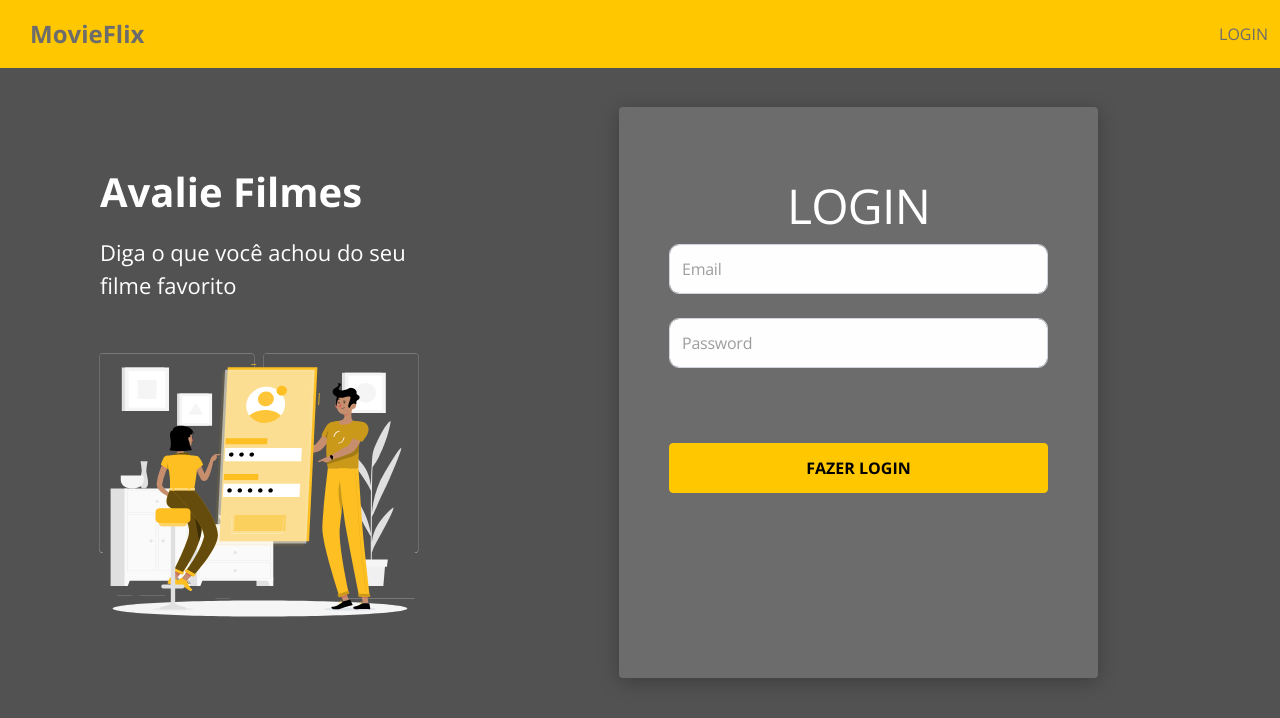
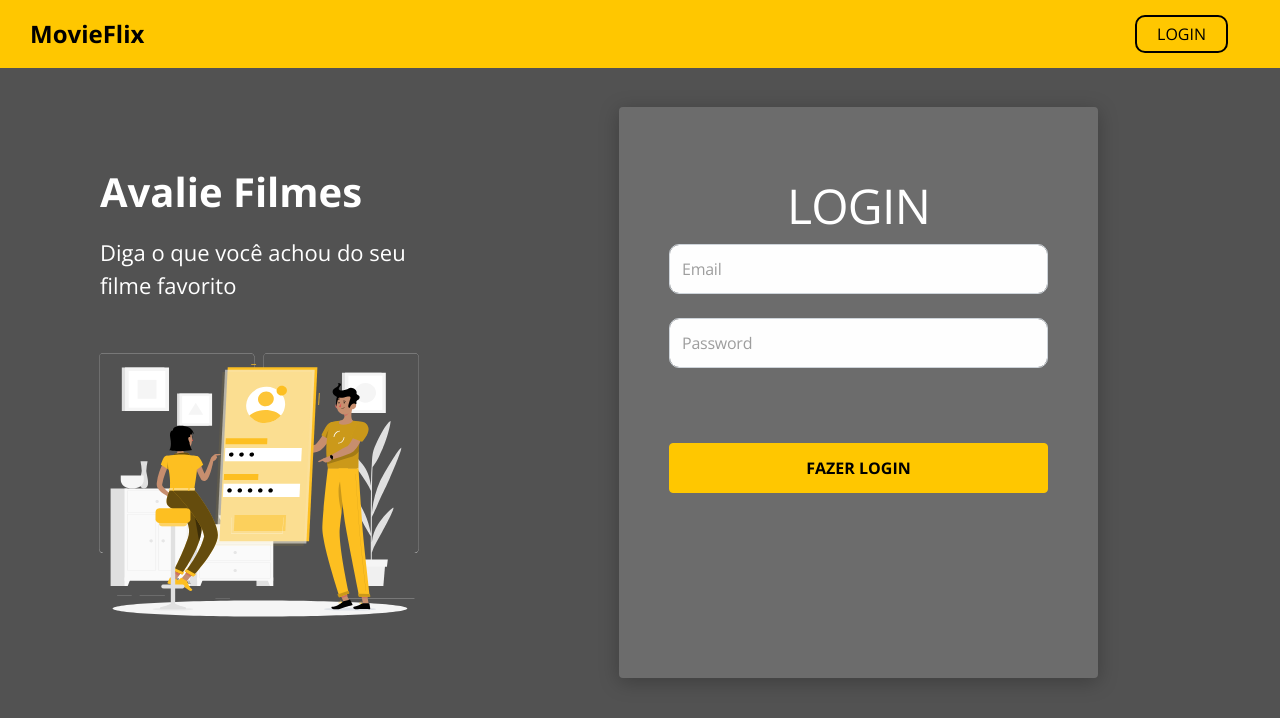
Before and after one commit to tiagogomes187/movieflix, a React (Create React App) app in the folder frontweb/: page / in a window 1280 px wide. Shown: the top 718 px of the page. Built offline with nearby package versions, Linux system fonts and the light colour scheme; no server answers.

Commit message:
Login/logout styling

```diff
--- a/frontweb/src/components/Navbar/index.tsx
+++ b/frontweb/src/components/Navbar/index.tsx
@@ -52,10 +52,10 @@
             <h4>MovieFlix</h4>
           </NavLink>
 
-          <div>
+          <div className="nav-login-logout">
             {authData.authenticated ? (
               <>
-                <span>{authData.tokenData?.user_name}</span>
+                <span className="nav-username">{authData.tokenData?.user_name}</span>
                 <a href="#logout" onClick={handleLogoutClick}>
                   SAIR
                 </a>
--- a/frontweb/src/components/Navbar/styles.css
+++ b/frontweb/src/components/Navbar/styles.css
@@ -3,12 +3,13 @@
   padding-left: 18px;
 }
 
-.nav-logo-text h4{
+.nav-logo-text h4 {
   font-size: 24px;
+  color: #000000;
 }
 
 .nav-logo-text:hover {
-  color: #000000;
+  color: #ffffff;
 }
 
 .main-menu {
@@ -31,3 +32,34 @@
 .main-menu a:hover {
   color: #ffffff;
 }
+
+.nav-login-logout {
+  color: #000000;
+  border: 2px solid #000000;
+  border-radius: 10px;
+  padding: 5px 20px;
+  margin-right: 10px;
+}
+
+
+.nav-username {
+  display: none;
+  margin-right: 20px;
+}
+
+@media (min-width: 768px){
+
+  .nav-login-logout {
+    margin-right: 20px;
+  }
+
+  .nav-username {
+    display: unset;
+  }
+}
+
+@media (min-width: 992px){
+  .nav-login-logout {
+    margin-right: 40px;
+  }
+}
```
Also changed, not shown: 1 other file (tests, documents, lock files or other folders).
